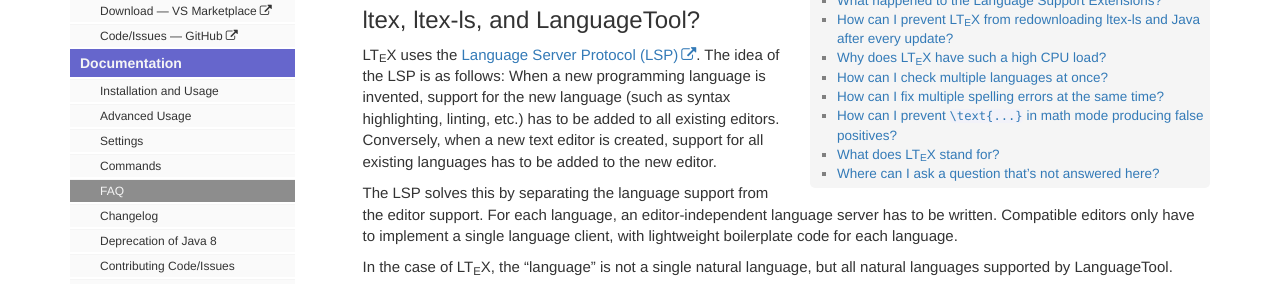
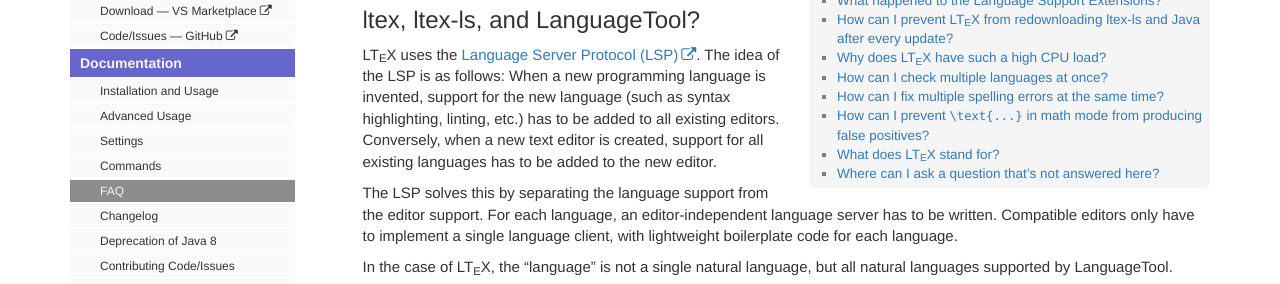
Before and after one commit to valentjn/vscode-ltex, a Jekyll site: the page built from pages/docs/faq.md, in a window 1280 px wide and 900 px high. Shown: the part 187-471 px from the top of the window. Built offline with Jekyll 4.4.1, drawn with Linux system fonts in a browser that asks for light colours; some of the changed text lies outside the part shown.

Commit message:
Fix missing word in FAQ

```diff
--- a/pages/docs/faq.md
+++ b/pages/docs/faq.md
@@ -54,7 +54,7 @@
 - Ignore all errors in the selection
 - Disable all LanguageTool rules with matches in the selection
 
-## How can I prevent `\text{...}` in math mode producing false positives?
+## How can I prevent `\text{...}` in math mode from producing false positives?
 
 Many LaTeX authors use `\text` for subscripts and superscripts, e.g., `$h_{\text{up}}$`. In some languages, LTeX might display spelling errors as it thinks `up` is a part of the sentence structure. More specifically, LTeX feeds all text in LaTeX's text mode to LanguageTool after replacing all math mode formulae with placeholders. Since `\text` switches to text mode, its contents will be included in the check.
 
```
